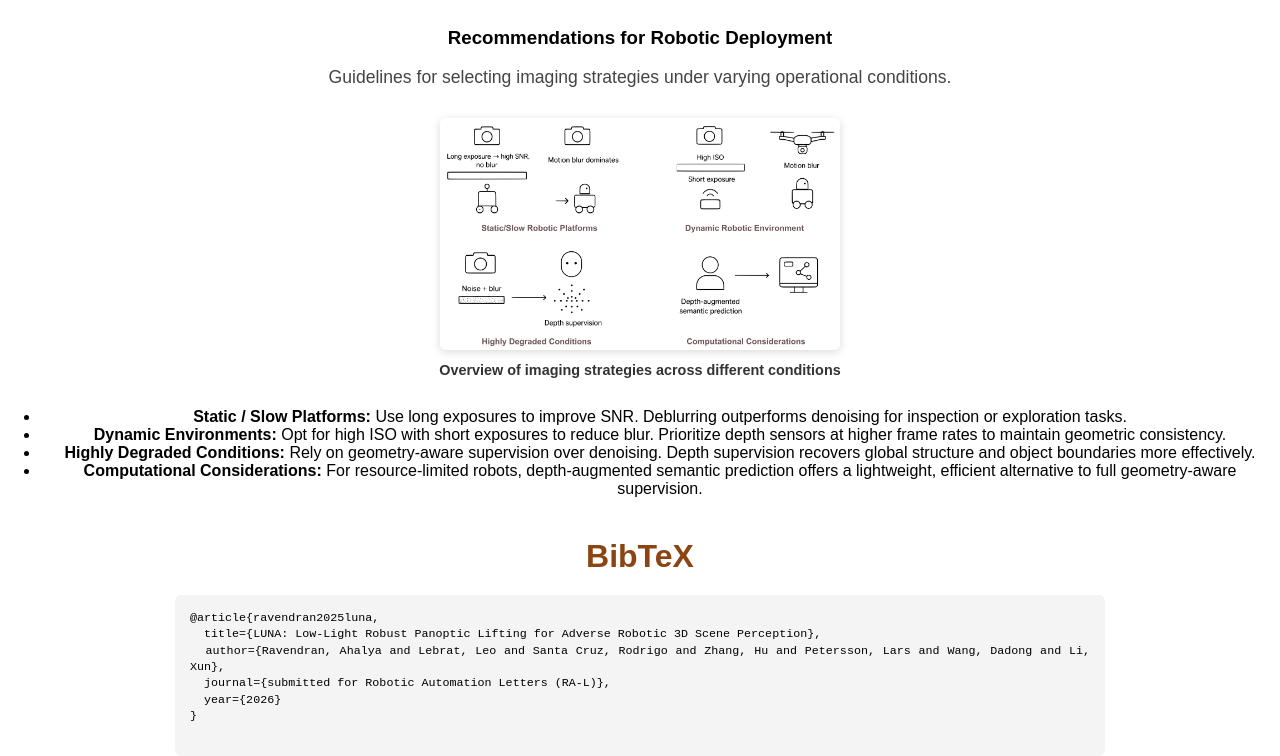
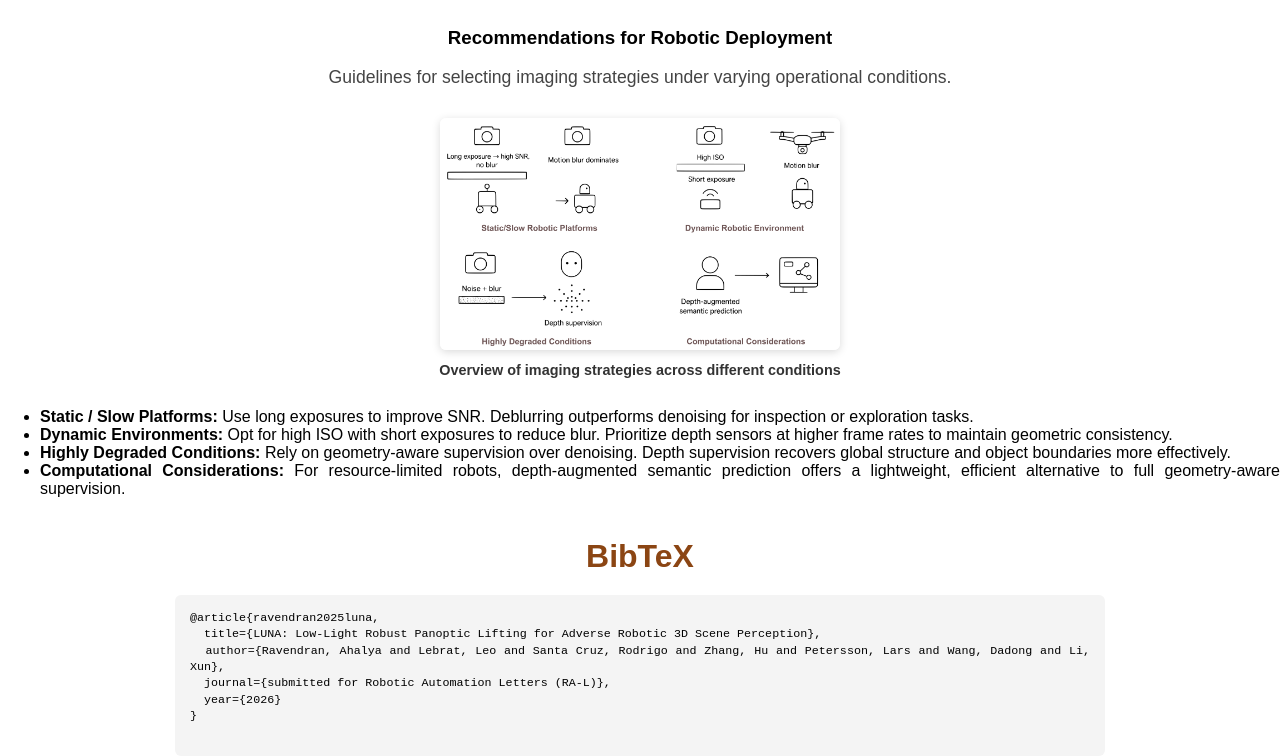
Before and after one commit to emev-zeno/luna, a plain HTML site: page index.html in a window 1280 px wide. Shown: the part 1487-2243 px from the top of the page. Drawn offline with Linux system fonts and the light colour scheme.

Commit message:
Update style.css

```diff
--- a/css/style.css
+++ b/css/style.css
@@ -152,6 +152,10 @@ h2 {
   text-align: justify; /* captions centered */
 }
 
+.recommendations-text ul li {
+  text-align: justify;
+}
+
 .bibtex-block {
   background: #f4f4f4;
   padding: 15px;
```
